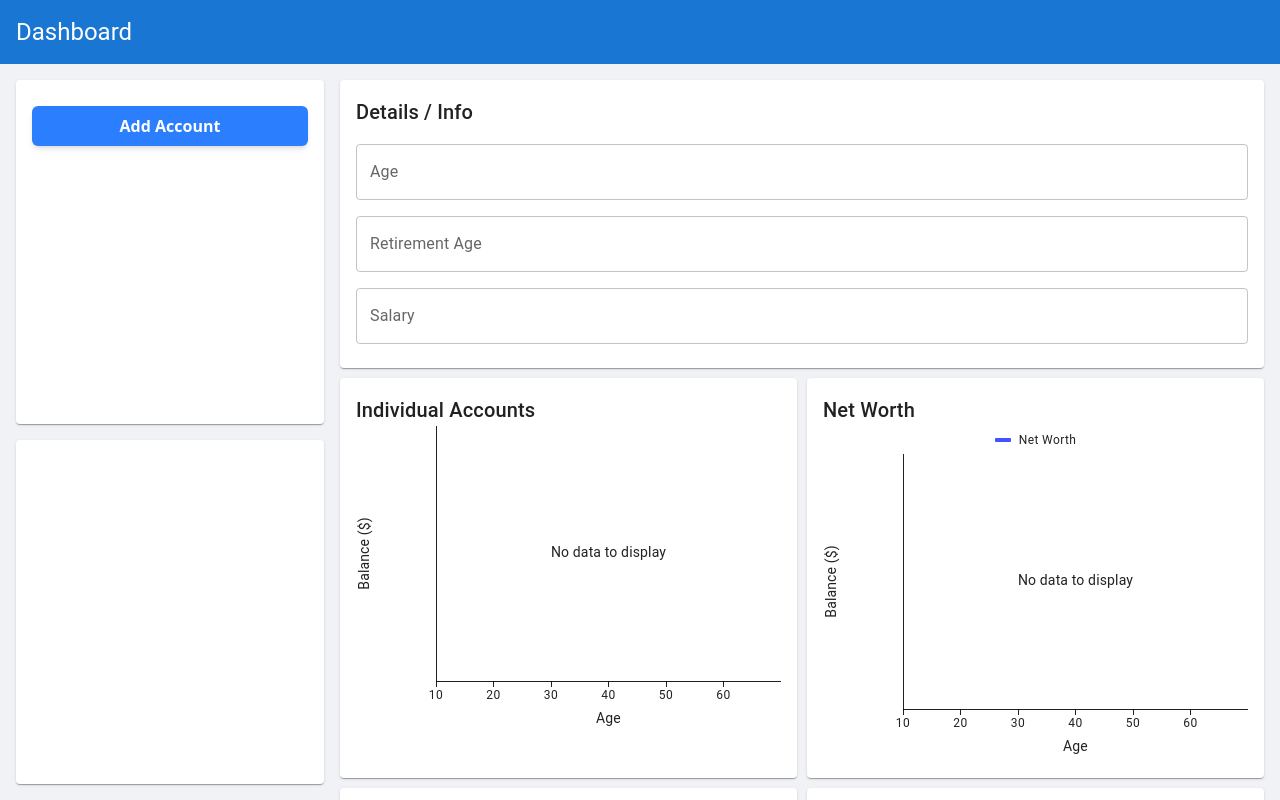
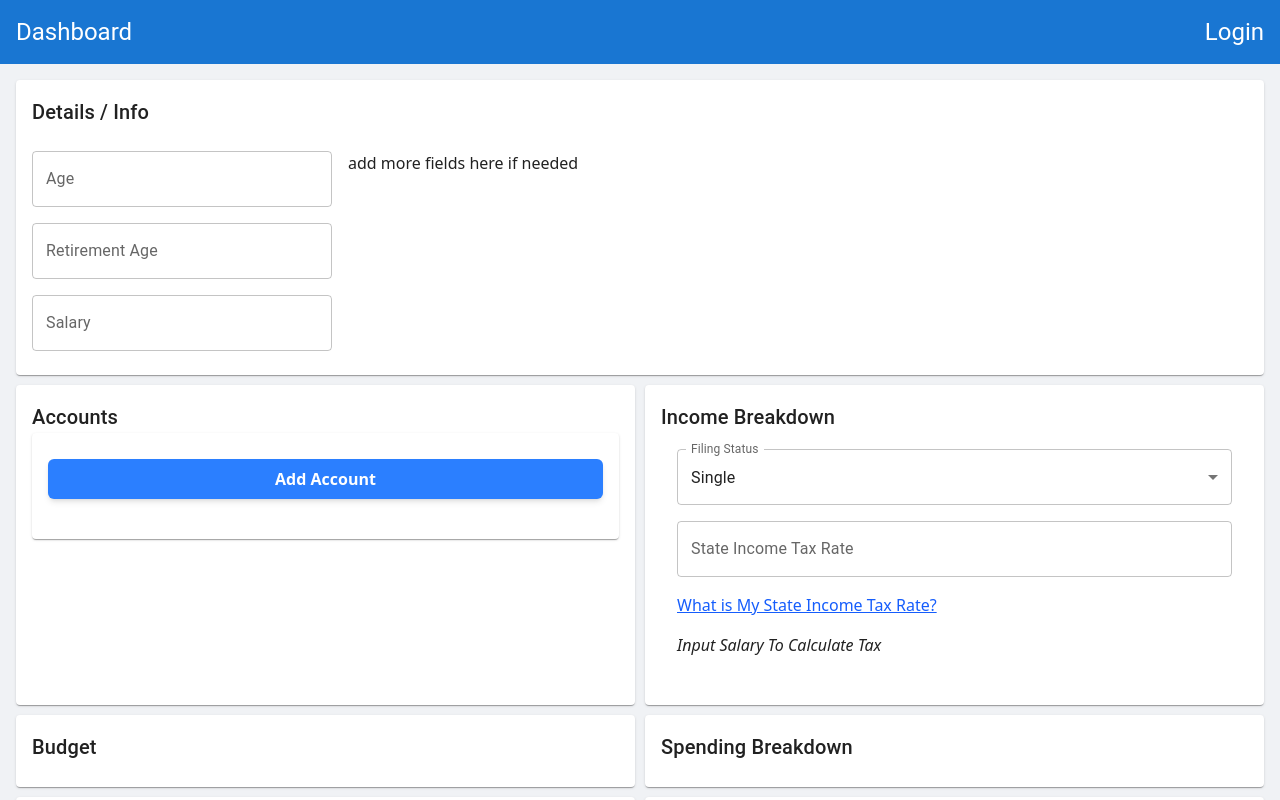
Before and after one commit to jgoldstein130/Financial-App, a Next.js app in the folder financial-app/: page / in a window 1280 px wide. Built offline with nearby package versions, Linux system fonts and the light colour scheme.

Commit message:
New Layout, Income Breakdown

```diff
--- a/financial-app/src/app/Components/DetailsSection/DetailsSection.tsx
+++ b/financial-app/src/app/Components/DetailsSection/DetailsSection.tsx
@@ -1,24 +1,44 @@
-import { ReactNode } from "react";
+import { ReactNode, useState } from "react";
 import { Box, Typography, TextField, CardContent } from "@mui/material";
 
 const DetailsSection = ({ children, ...props }: Props) => {
+  const [salary, setSalary] = useState<string>();
+  const [tax, setTax] = useState<string>();
+
+  const handleSalaryClick = () => {
+    let sanitizedSalary;
+    sanitizedSalary = sanitizeString(salary || "");
+    setSalary(sanitizedSalary);
+  };
+
+  const handleSalaryBlur = () => {
+    let salaryWithDollarSign;
+    salaryWithDollarSign = salary ? "$" + Number(salary).toFixed(2) : "";
+    props.setSalary(Number(salary));
+    setSalary(salaryWithDollarSign);
+  };
+
+  const sanitizeString = (str: string) => {
+    return str.replace(/[^0-9.]/g, "");
+  };
   return (
     <CardContent>
       <Typography variant="h6" gutterBottom>
         Details / Info
       </Typography>
+      <div className="flex gap-4">
         <Box
           sx={{
             display: "flex",
             flexDirection: "column",
             gap: 2,
             mt: 2,
+            width: "300px",
           }}
         >
           <TextField
             label="Age"
             variant="outlined"
-          type="number"
             fullWidth
             onChange={(e) => props.setCurrentAge(Number(e.target.value))}
           />
@@ -28,8 +48,28 @@ const DetailsSection = ({ children, ...props }: Props) => {
             fullWidth
             onChange={(e) => props.setRetirementAge(Number(e.target.value))}
           />
-        <TextField label="Salary" variant="outlined" fullWidth />
+          <TextField
+            value={salary || ""}
+            label="Salary"
+            variant="outlined"
+            fullWidth
+            onChange={(e) => setSalary(e.target.value)}
+            onClick={handleSalaryClick}
+            onBlur={handleSalaryBlur}
+          />
         </Box>
+        <Box
+          sx={{
+            display: "flex",
+            flexDirection: "column",
+            gap: 2,
+            mt: 2,
+            width: "300px",
+          }}
+        >
+          <p>add more fields here if needed</p>
+        </Box>
+      </div>
     </CardContent>
   );
 };
@@ -38,6 +78,8 @@ interface Props {
   children?: ReactNode;
   setCurrentAge: (age: number) => void;
   setRetirementAge: (age: number) => void;
+  setSalary: (age: number) => void;
+  setTaxRate: (taxRate: number) => void;
 }
 
 export default DetailsSection;
--- /dev/null
+++ b/financial-app/src/app/Components/IncomeBreakdown/IncomeBreakdown.tsx
@@ -0,0 +1,198 @@
+import { ReactNode, useEffect, useState } from "react";
+import {
+  Button,
+  CardContent,
+  FormControl,
+  InputLabel,
+  MenuItem,
+  Select,
+  TextField,
+} from "@mui/material";
+import { getFederalTaxData } from "@/app/Utilities/ApiService";
+import { PieChart } from "@mui/x-charts";
+
+export interface TaxData {
+  country: string;
+  region: string;
+  income: number;
+  taxable_income: number;
+  deductions: number;
+  credits: number;
+  federal_effective_rate: number;
+  federal_taxes_owed: number;
+  fica_social_security: number;
+  fica_medicare: number;
+  fica_total: number;
+  region_effective_rate: number;
+  region_taxes_owed: number;
+  total_taxes_owed: number;
+  income_after_tax: number;
+  total_effective_tax_rate: number;
+}
+
+const testData = {
+  country: "US",
+  region: "CA",
+  income: 100000,
+  taxable_income: 100000,
+  deductions: 0,
+  credits: 0,
+  federal_effective_rate: 0.17053,
+  federal_taxes_owed: 17053,
+  fica_social_security: 6200,
+  fica_medicare: 1450,
+  fica_total: 7650,
+  region_effective_rate: 0.05952849999999999,
+  region_taxes_owed: 5952.849999999999,
+  total_taxes_owed: 30655.85,
+  income_after_tax: 69344.15,
+  total_effective_tax_rate: 0.3065585,
+};
+
+const IncomeBreakdown = ({ children, ...props }: Props) => {
+  const [filingStatus, setFilingStatus] = useState("single");
+  const [federalTaxData, setFederalTaxData] = useState<TaxData>();
+  const [stateTaxRate, setStateTaxRate] = useState<number>();
+  const [showTaxDetails, setShowTaxDetails] = useState(false);
+
+  useEffect(() => {
+    const getTaxData = async () => {
+      if (props.salary) {
+        // const federalTaxDataResponse = await getFederalTaxData(
+        //   props.salary,
+        //   filingStatus
+        // );
+        //console.log(federalTaxDataResponse);
+        // setFederalTaxData(federalTaxDataResponse);
+        setFederalTaxData(testData);
+      }
+    };
+    getTaxData();
+  }, [filingStatus, props.salary]);
+
+  const getIncomeAfterTax = () => {
+    if (federalTaxData) {
+      let income = props.salary;
+      income -= federalTaxData.federal_taxes_owed;
+      income -= federalTaxData.fica_total;
+      if (stateTaxRate) {
+        income -= (props.salary * stateTaxRate) / 100;
+      }
+      return income;
+    }
+    return 0;
+  };
+
+  return (
+    <CardContent>
+      <div className="flex flex-col gap-4">
+        <FormControl fullWidth>
+          <InputLabel>Filing Status</InputLabel>
+          <Select
+            value={filingStatus}
+            label="Filing Status"
+            onChange={(e) => setFilingStatus(e.target.value)}
+          >
+            <MenuItem value="single">Single</MenuItem>
+            <MenuItem value="married">Married</MenuItem>
+            <MenuItem value="married_separate">Married Separetely</MenuItem>
+            <MenuItem value="head_of_household">Head of Household</MenuItem>
+          </Select>
+        </FormControl>
+        <TextField
+          value={stateTaxRate}
+          label="State Income Tax Rate"
+          variant="outlined"
+          onChange={(e) => setStateTaxRate(Number(e.target.value))}
+        />
+        <a
+          href="https://taxfoundation.org/data/all/state/state-income-tax-rates/"
+          target="_blank"
+          className="text-blue-600 underline hover:text-blue-800"
+        >
+          What is My State Income Tax Rate?
+        </a>
+        {!props.salary && <i>Input Salary To Calculate Tax</i>}
+        {federalTaxData && (
+          <div className="flex flex-col items-center gap-4">
+            <PieChart
+              series={[
+                {
+                  data: [
+                    {
+                      value: getIncomeAfterTax(),
+                      label: "Income After Tax",
+                    },
+                    {
+                      value: Number(
+                        federalTaxData.federal_taxes_owed.toFixed(2)
+                      ),
+                      label: "Federal Income Tax",
+                    },
+                    {
+                      value: Number(
+                        federalTaxData.fica_social_security.toFixed(2)
+                      ),
+                      label: "Social Security",
+                    },
+                    {
+                      value: Number(federalTaxData.fica_medicare.toFixed(2)),
+                      label: "Medicare",
+                    },
+                    {
+                      value: stateTaxRate
+                        ? Number(
+                            ((props.salary * stateTaxRate) / 100).toFixed(2)
+                          )
+                        : 0,
+                      label: "State Income Tax",
+                    },
+                  ],
+                },
+              ]}
+              width={200}
+              height={200}
+            />
+            <Button
+              className="w-md"
+              variant="contained"
+              onClick={() => setShowTaxDetails((prevValue) => !prevValue)}
+            >
+              {showTaxDetails ? "Hide" : "Show"} Details
+            </Button>
+
+            {showTaxDetails && (
+              <div
+                className="p-4 flex flex-col w-full"
+                style={{ border: "1px solid gray", borderRadius: "5px" }}
+              >
+                <p>
+                  Federal Income Tax: $
+                  {federalTaxData.federal_taxes_owed.toFixed(2)}
+                </p>
+                <p>
+                  Social Security: $
+                  {federalTaxData.fica_social_security.toFixed(2)}
+                </p>
+                <p>Medicare: ${federalTaxData.fica_medicare.toFixed(2)}</p>
+                <p>
+                  State Income Tax: $
+                  {stateTaxRate
+                    ? Number((props.salary * stateTaxRate) / 100).toFixed(2)
+                    : 0}
+                </p>
+              </div>
+            )}
+          </div>
+        )}
+      </div>
+    </CardContent>
+  );
+};
+
+interface Props {
+  children?: ReactNode;
+  salary: number;
+}
+
+export default IncomeBreakdown;
--- /dev/null
+++ b/financial-app/src/app/Utilities/ApiService.tsx
@@ -0,0 +1,22 @@
+const apiNinjaKey = "99AjKhp1RQzEv03kBzu2GQ==v1iJX77bQdojqcox";
+
+export const getFederalTaxData = async (
+  salary: number,
+  filingStatus: string
+): Promise<any> => {
+  const res = await fetch(
+    `https://api.api-ninjas.com/v1/incometaxcalculator?country=US&region=CA&income=${salary}&filing_status=${filingStatus}
+`,
+    {
+      method: "GET",
+      headers: {
+        "Content-Type": "application/json",
+        "X-Api-Key": apiNinjaKey,
+      },
+    }
+  );
+  if (!res.ok) {
+    throw new Error("Failed To Get Tax Data");
+  }
+  return res.json();
+};
--- a/financial-app/src/app/page.tsx
+++ b/financial-app/src/app/page.tsx
@@ -5,10 +5,11 @@ import CardContent from "@mui/material/CardContent";
 import AccountAccordion from "./Components/AccountAccordion/AccountAccordion";
 import { v4 as uuid } from "uuid";
 import { useState } from "react";
-import { Box, Typography } from "@mui/material";
+import { Typography } from "@mui/material";
 import AddAccountModal from "./Components/AddAccountModal/AddAccountModal";
 import GraphSection from "./Components/GraphSection/GraphSection";
 import DetailsSection from "./Components/DetailsSection/DetailsSection";
+import IncomeBreakdown from "./Components/IncomeBreakdown/IncomeBreakdown";
 
 export interface Account {
   name?: string;
@@ -25,6 +26,8 @@ const Home = () => {
     useState<boolean>(false);
   const [currentAge, setCurrentAge] = useState<number>(18);
   const [retirementAge, setRetirementAge] = useState<number>(65);
+  const [salary, setSalary] = useState<number>(0);
+  const [taxRate, setTaxRate] = useState<number>(0);
 
   const openAddAccountModal = () => {
     setIsAddAccountModalOpened(true);
@@ -59,25 +62,20 @@ const Home = () => {
         onClose={() => setIsAddAccountModalOpened(false)}
         addAccount={addAccount}
       />
-      <Box
-        sx={{
+      <div
+        style={{
           display: "flex",
           flexDirection: "column",
           height: "100vh",
           backgroundColor: "#f0f2f5",
         }}
       >
-        <Box
-          sx={{
-            padding: "16px",
-            backgroundColor: "#1976d2",
-            color: "white",
-          }}
-        >
+        <div className="p-4 bg-[#1976d2] text-white flex justify-between">
           <Typography variant="h5">Dashboard</Typography>
-        </Box>
-        <Box
-          sx={{
+          <Typography variant="h5">Login</Typography>
+        </div>
+        <div
+          style={{
             display: "flex",
             flex: 1,
             overflowY: "auto",
@@ -85,6 +83,45 @@ const Home = () => {
             gap: 2,
           }}
         >
+          <div
+            style={{
+              flex: 3,
+              display: "flex",
+              flexDirection: "column",
+              gap: 10,
+            }}
+          >
+            <div
+              style={{
+                flex: 1,
+                display: "flex",
+                flexDirection: "row",
+              }}
+            >
+              <Card sx={{ flex: 1 }}>
+                <DetailsSection
+                  setCurrentAge={(currentAge: number) =>
+                    setCurrentAge(currentAge)
+                  }
+                  setRetirementAge={(retirementAge: number) =>
+                    setRetirementAge(retirementAge)
+                  }
+                  setSalary={(salary: number) => setSalary(salary)}
+                  setTaxRate={(taxRate: number) => setTaxRate(taxRate)}
+                />
+              </Card>
+            </div>
+            <div
+              style={{
+                flex: 1.5,
+                display: "flex",
+                flexDirection: "row",
+                gap: 10,
+              }}
+            >
+              <Card sx={{ flex: 1 }}>
+                <CardContent className="flex flex-col">
+                  <Typography variant="h6">Accounts</Typography>
                   <div className="flex flex-col gap-4 flex-1">
                     <Card
                       className="h-full"
@@ -130,30 +167,32 @@ const Home = () => {
                       }}
                     ></Card>
                   </div>
+                </CardContent>
+              </Card>
+              <Card sx={{ flex: 1 }}>
+                <CardContent className="flex flex-col">
+                  <Typography variant="h6">Income Breakdown</Typography>
+                  <IncomeBreakdown salary={salary} />
+                </CardContent>
+              </Card>
+            </div>
             <div
               style={{
-              flex: 3,
+                flex: 1.5,
                 display: "flex",
-              flexDirection: "column",
+                flexDirection: "row",
                 gap: 10,
               }}
             >
-            <div
-              style={{
-                flex: 1,
-                display: "flex",
-                flexDirection: "row",
-              }}
-            >
               <Card sx={{ flex: 1 }}>
-                <DetailsSection
-                  setCurrentAge={(currentAge: number) =>
-                    setCurrentAge(currentAge)
-                  }
-                  setRetirementAge={(retirementAge: number) =>
-                    setRetirementAge(retirementAge)
-                  }
-                />
+                <CardContent className="flex flex-col">
+                  <Typography variant="h6">Budget</Typography>
+                </CardContent>
+              </Card>
+              <Card sx={{ flex: 1 }}>
+                <CardContent className="flex flex-col">
+                  <Typography variant="h6">Spending Breakdown</Typography>
+                </CardContent>
               </Card>
             </div>
             <div
@@ -187,24 +226,9 @@ const Home = () => {
                 </CardContent>
               </Card>
             </div>
-            <div
-              style={{
-                flex: 1.5,
-                display: "flex",
-                flexDirection: "row",
-                gap: 10,
-              }}
-            >
-              <Card sx={{ flex: 1 }}>
-                <CardContent className="flex flex-col"></CardContent>
-              </Card>
-              <Card sx={{ flex: 1 }}>
-                <CardContent className="flex flex-col"></CardContent>
-              </Card>
           </div>
         </div>
-        </Box>
-      </Box>
+      </div>
     </>
   );
 };
```
Lines whose indentation alone changed are shown as unchanged.
